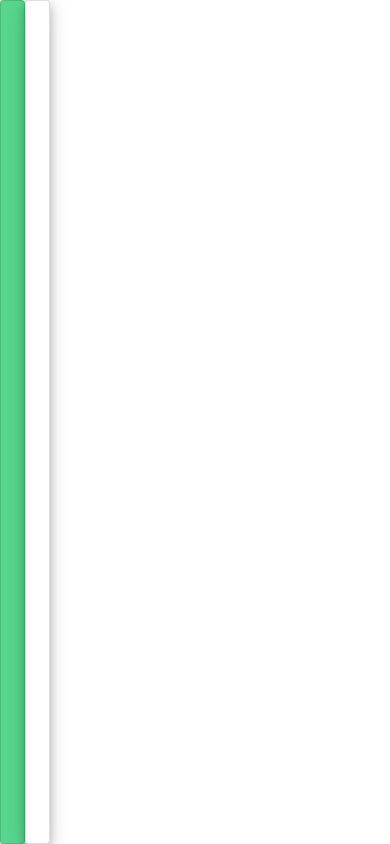
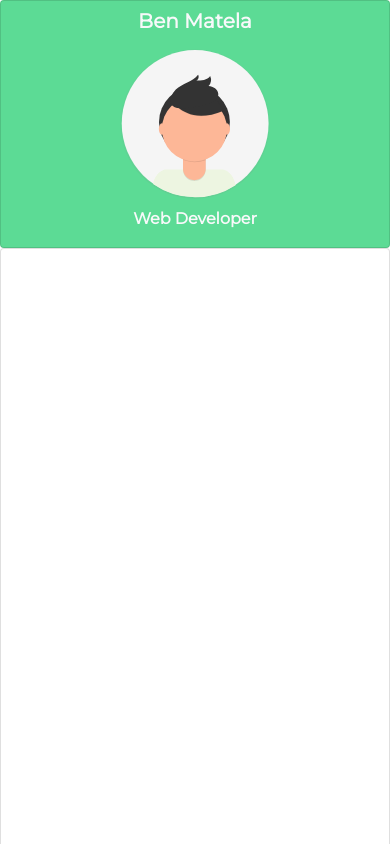
Before and after one commit to benmatela/doc_reader, an Angular app: page / in a window 390 px wide. Shown: the top 844 px of the page. Built offline with nearby package versions, Linux system fonts and the light colour scheme.

Commit message:
responsive card

```diff
--- a/src/app/app.component.html
+++ b/src/app/app.component.html
@@ -1,11 +1,16 @@
-<div class="container-fluid">
+<div class="container-fluid montserrat">
   <!-- <app-top-nav></app-top-nav> -->
 
   <div class="row">
-    <div class="card col-lg-2 card-max-height pr-2 flex-card bg-green">
-
+    <div class="card col-lg-2 col-sm-12 bg-green">
+      <h5 class="text-center font-weight-bold mt-2 text-light">Ben Matela</h5>
+      <div class="text-center mt-2">
+        <img src="../assets/illustrations/profile_pic.svg" class="rounded-circle" alt="Profile Pic" height="150"
+          width="150">
+      </div>
+      <p class="text-center font-weight-bold mt-2 text-light">Web Developer</p>
     </div>
-    <div class="card col-lg-10 card-max-height pr-2 flex-card">
+    <div class="card col-lg-10 col-sm-12 card-max-height">
 
     </div>
   </div>
--- a/src/app/app.component.scss
+++ b/src/app/app.component.scss
@@ -9,6 +9,7 @@
 .small-card {
     min-height: 130px;
     max-height: 130px;
+    width: auto;
     box-shadow: 0 4px 8px 0 rgba(0, 0, 0, 0.2), 0 6px 20px 0 rgba(0, 0, 0, 0.19);
 }
 
--- a/src/index.html
+++ b/src/index.html
@@ -1,5 +1,6 @@
 <!doctype html>
 <html lang="en">
+
 <head>
   <meta charset="utf-8">
   <title>Portfolio</title>
@@ -8,15 +9,18 @@
   <link rel="icon" type="image/x-icon" href="favicon.ico">
 
   <link rel="stylesheet" href="https://maxcdn.bootstrapcdn.com/bootstrap/4.0.0/css/bootstrap.min.css"
-  integrity="sha384-Gn5384xqQ1aoWXA+058RXPxPg6fy4IWvTNh0E263XmFcJlSAwiGgFAW/dAiS6JXm" crossorigin="anonymous">
+    integrity="sha384-Gn5384xqQ1aoWXA+058RXPxPg6fy4IWvTNh0E263XmFcJlSAwiGgFAW/dAiS6JXm" crossorigin="anonymous">
 
- <link rel="stylesheet" href="https://cdnjs.cloudflare.com/ajax/libs/font-awesome/4.7.0/css/font-awesome.min.css">
+  <link rel="stylesheet" href="https://cdnjs.cloudflare.com/ajax/libs/font-awesome/4.7.0/css/font-awesome.min.css">
 
- <link href="https://fonts.googleapis.com/css?family=Montserrat" rel="stylesheet" type="text/css">
- <link href="https://fonts.googleapis.com/css?family=Lato" rel="stylesheet" type="text/css">
+  <link href="https://fonts.googleapis.com/css?family=Montserrat" rel="stylesheet" type="text/css">
+  <link href="https://fonts.googleapis.com/css?family=Lato" rel="stylesheet" type="text/css">
+  <link href='https://fonts.googleapis.com/css?family=Roboto' rel='stylesheet'>
 
 </head>
+
 <body>
   <app-root></app-root>
 </body>
+
 </html>
--- a/src/styles.scss
+++ b/src/styles.scss
@@ -1,3 +1,15 @@
 .bg-green {
-    background-color: #58D68D ;
+    background-color: #5CDB95 ;
 }
+
+.text-cream-white {
+    color: #EDF5E1;
+}
+
+.montserrat {
+    font-family: 'Montserrat';
+}
+
+.roboto {
+    font-family: 'Roboto';
+}
```
Also changed, not shown: src/assets/illustrations/profile_pic.svg (added).
